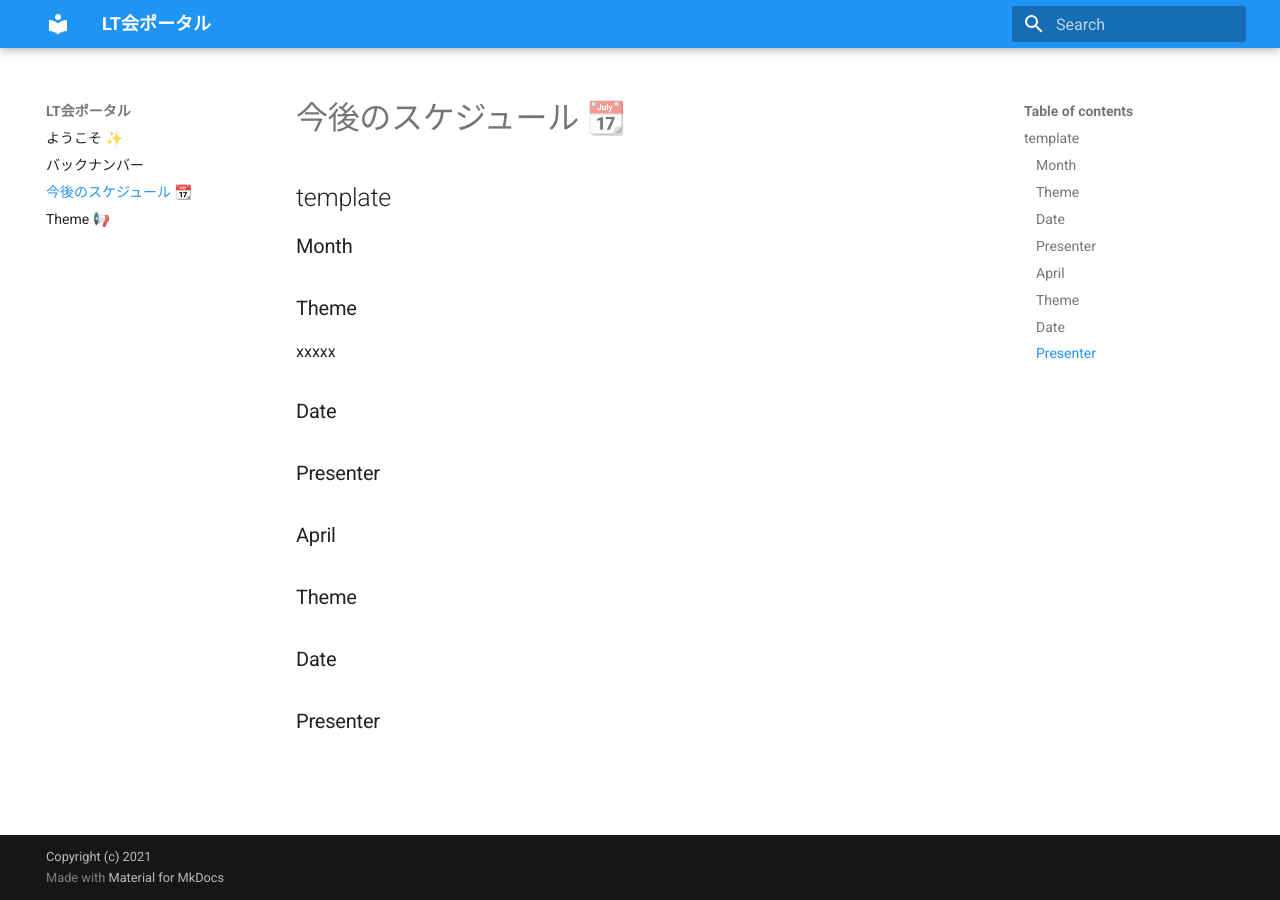
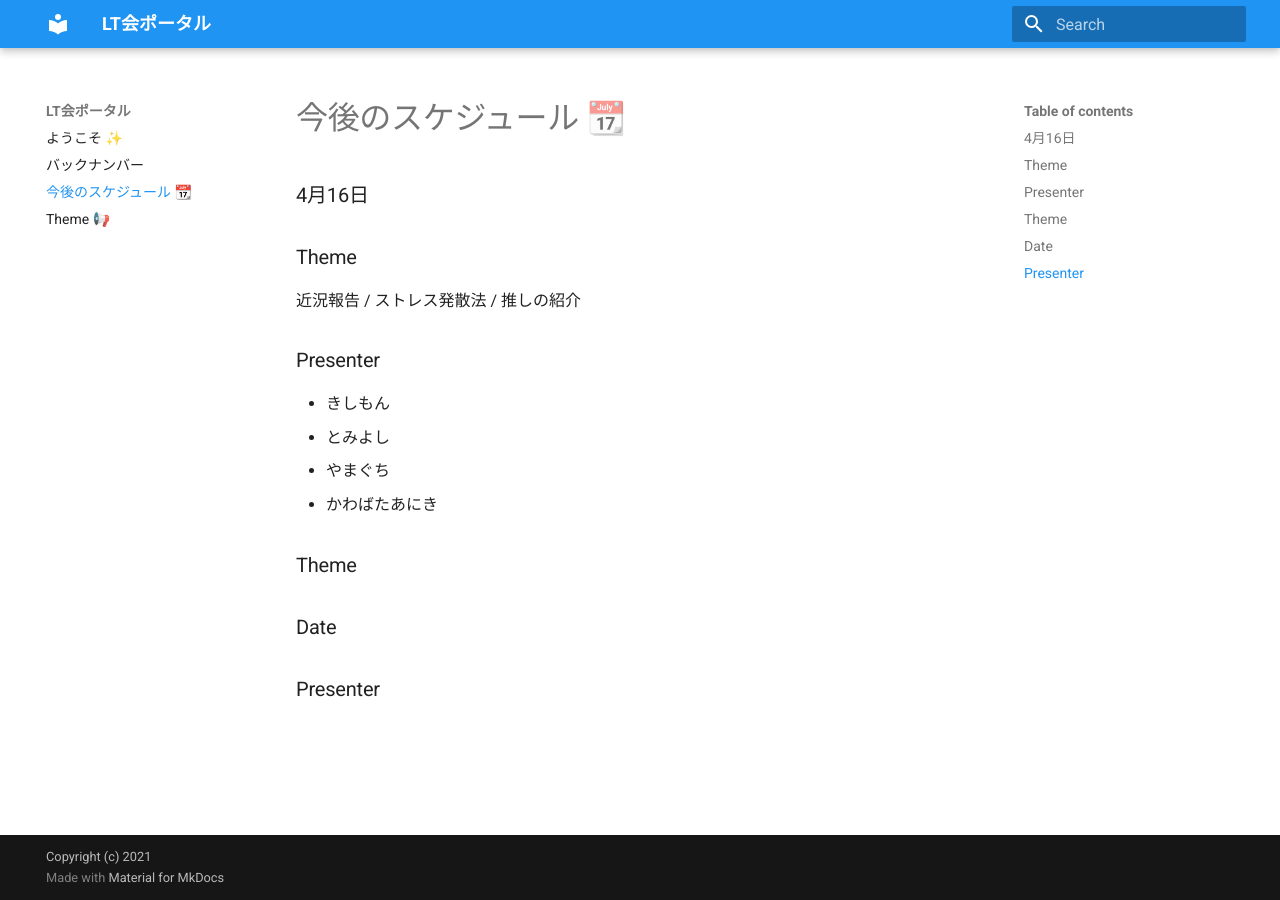
Before and after one commit to yama1601/LT_Portal, an MkDocs documentation site: the page built from docs/schedules.md, in a window 1280 px wide. Built offline with MkDocs 1.6.1 and Material for MkDocs 9.7.7, drawn with Linux system fonts in a browser that asks for light colours.

Commit message:
Update schedules

```diff
--- a/docs/schedules.md
+++ b/docs/schedules.md
@@ -1,19 +1,15 @@
 # 今後のスケジュール 📆
 
-## template
-
-### Month
+### 4月16日
 
 ### Theme
-xxxxx
-
-### Date
-
+近況報告 / ストレス発散法 / 推しの紹介
 
 ### Presenter
-
-
-### April
+- きしもん
+- とみよし
+- やまぐち
+- かわばたあにき
 
 ### Theme
 
```
